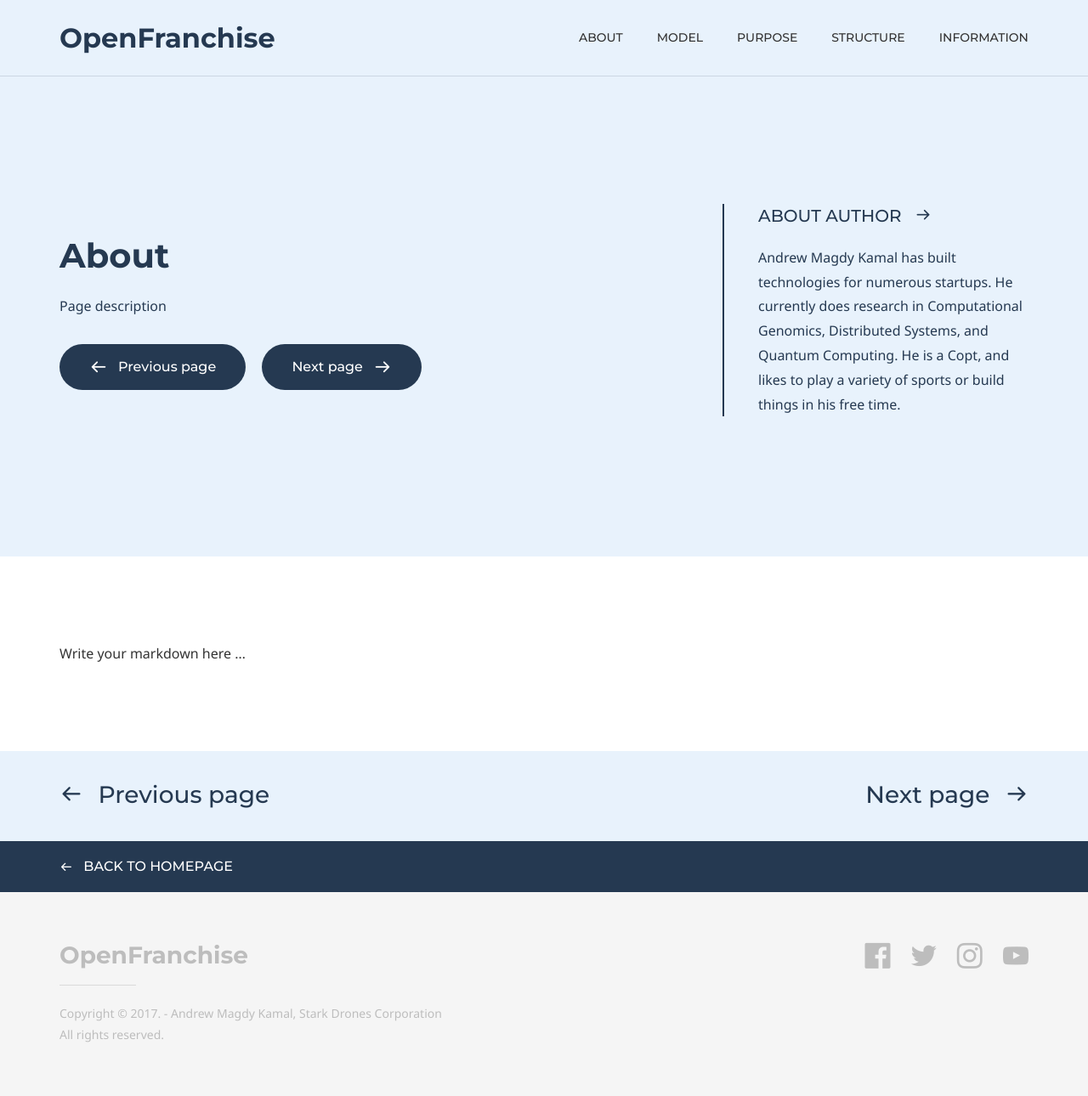
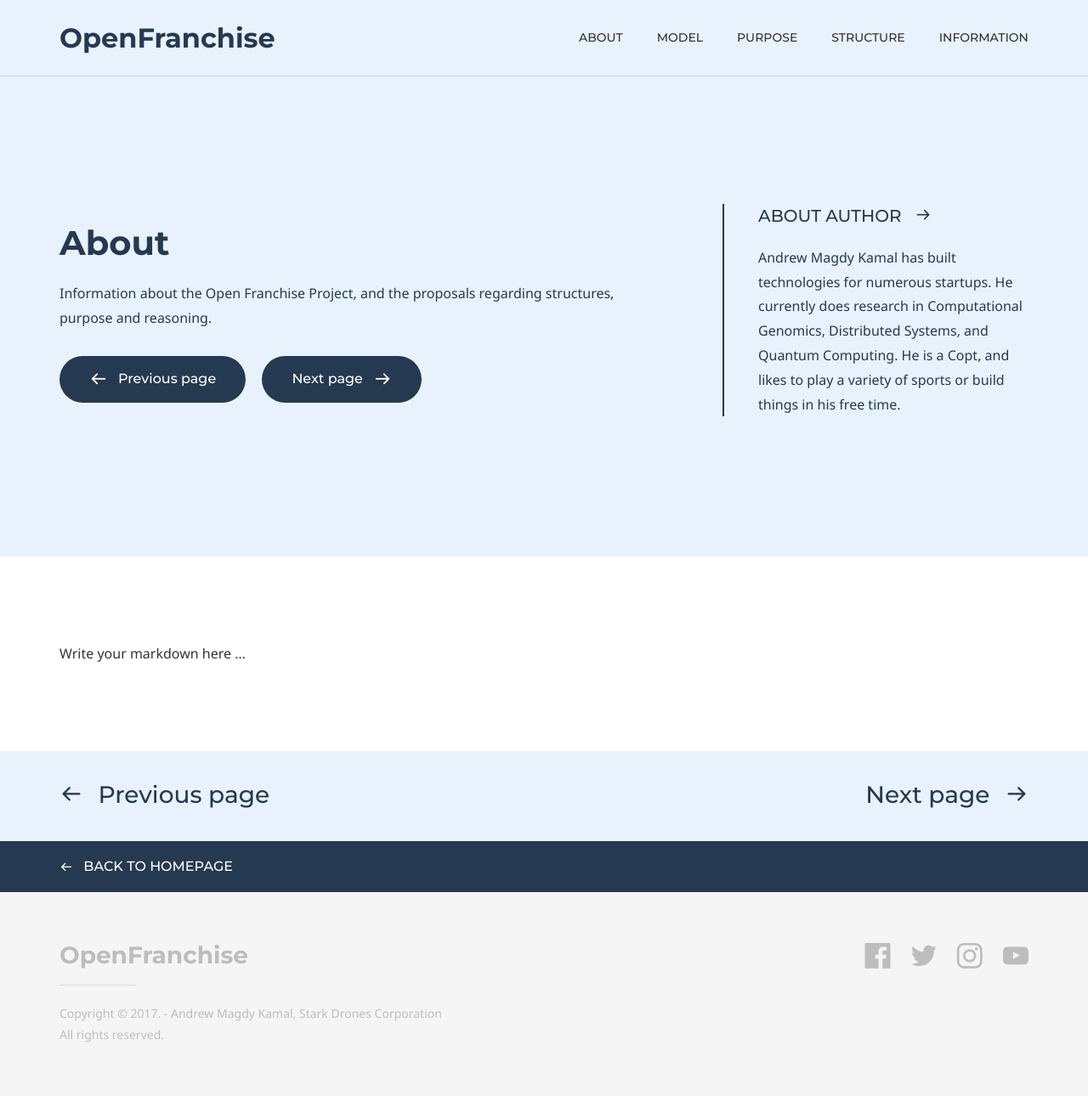
Before and after one commit to Open-Franchise/open-franchise.github.io, a Jekyll site: the page built from about.md, in a window 1280 px wide. Shown: the whole page at 85% size. Built offline with Jekyll 4.4.1, drawn with Linux system fonts in a browser that asks for light colours; some web fonts are replaced.

Commit message:
Update about.md

```diff
--- a/about.md
+++ b/about.md
@@ -6,7 +6,7 @@ comments: false
 
 # Hero section
 title: About
-description: Page description
+description: Information about the Open Franchise Project, and the proposals regarding structures, purpose and reasoning.
 
 # Author box
 author:
```
